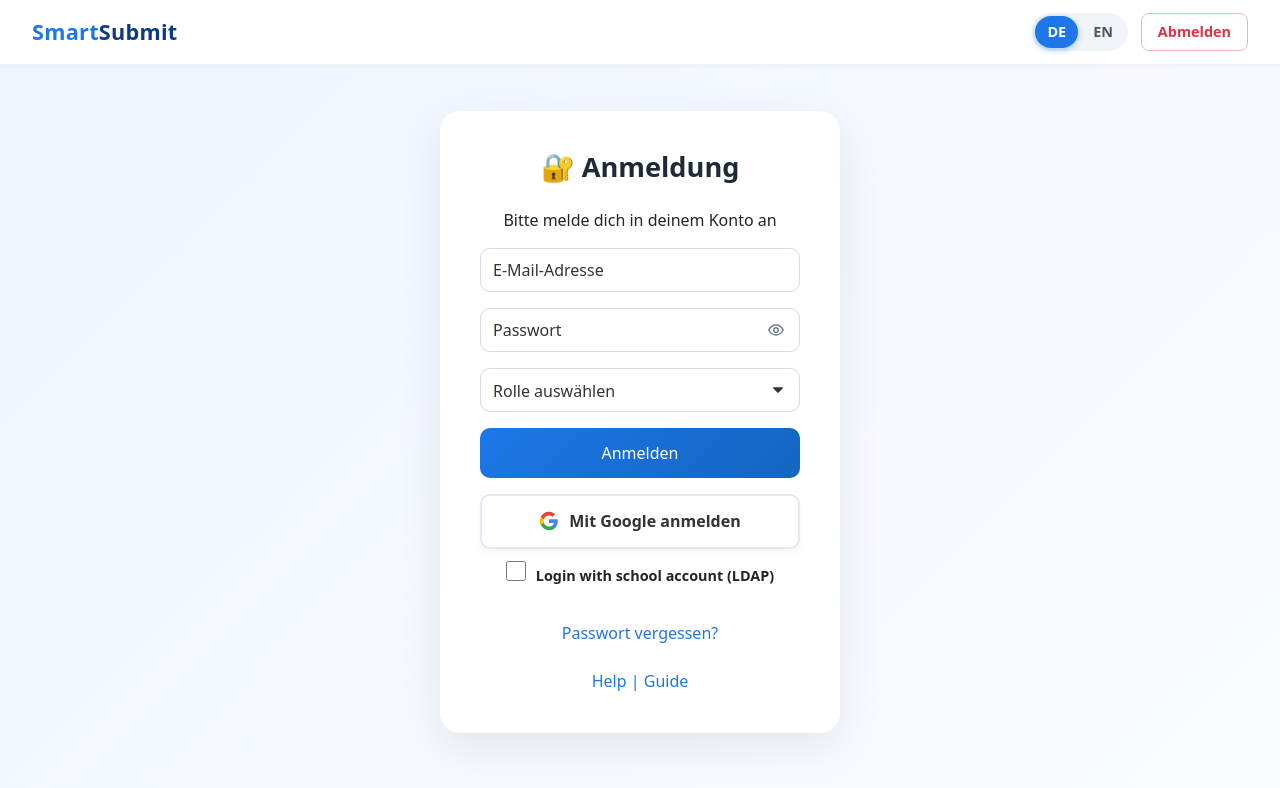
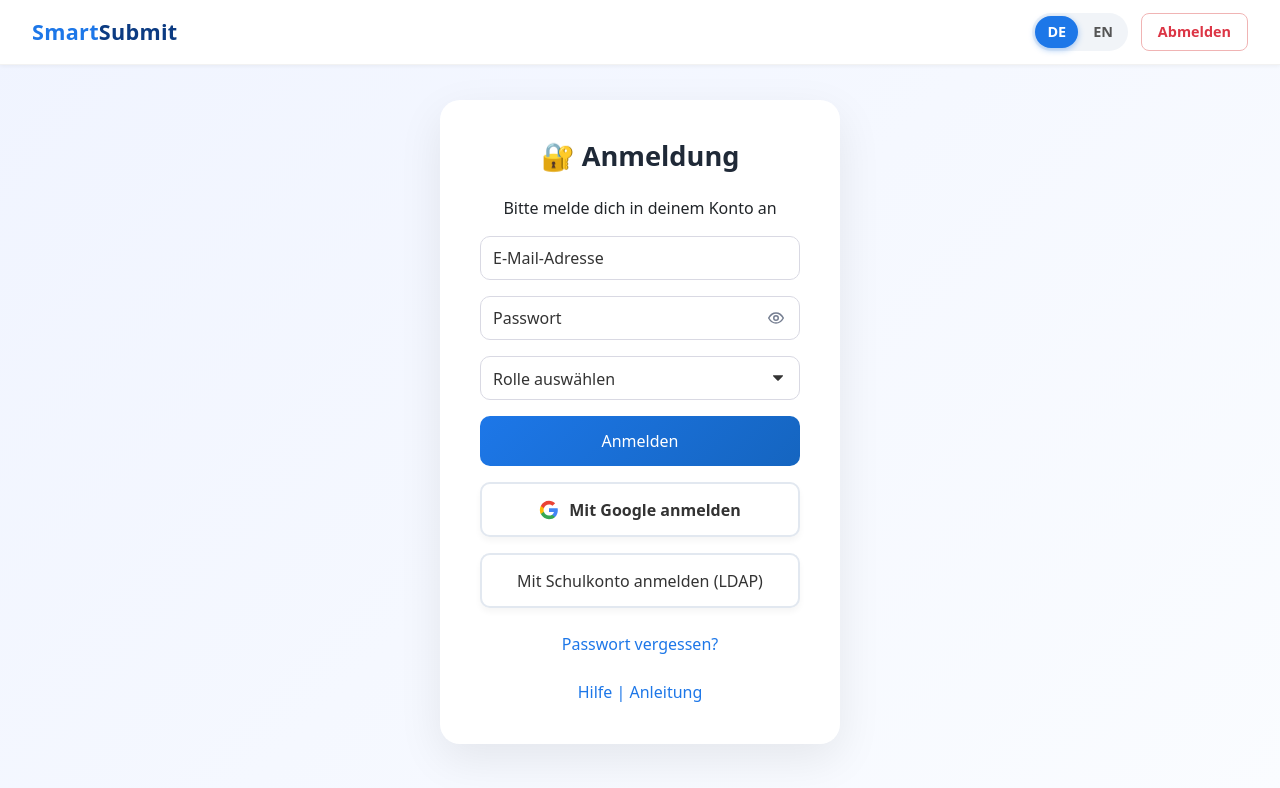
Before and after one commit to HTLBulme/SmartSubmit, a React (Vite) app in the folder frontend/: page / in a window 1280 px wide. Shown: the top 788 px of the page. Built offline with nearby package versions, Linux system fonts and the light colour scheme.

Commit message:
Change style for LDAP login option (#63)

```diff
--- a/frontend/src/i18n.js
+++ b/frontend/src/i18n.js
@@ -34,6 +34,7 @@
     goToLogin: "Zum Login",
     loginTitle: "Anmeldung",
     loginWithGoogle: "Mit Google anmelden",
+    loginWithLdap: "Mit Schulkonto anmelden (LDAP)",
 
     // --- Teacher Panel & Assignment Creation ---
     assignmentSeed1: "Quadratische Gleichungen lösen",
@@ -161,6 +162,7 @@
     help: {
         title: "Hilfe & Anleitung",
         helpBtn: "Hilfe",
+        helpTitle: "Anleitung",
         quickStart: "Schnellstart",
         forAdmins: "Für Administratoren",
         forTeachers: "Für Lehrer",
@@ -367,6 +369,7 @@
     goToLogin: "Go to login",
     loginTitle: "Login",
     loginWithGoogle: "Login with Google",
+    loginWithLdap: "Login with school account (LDAP)",
 
     // --- Teacher Panel & Assignment Creation ---
     assignmentSeed1: "Solving quadratic equations",
@@ -491,6 +494,7 @@
     help: {
         title: "Help & Instructions",
         helpBtn: "Help",
+        helpTitle: "Instructions",
         quickStart: "Quick Start",
         forAdmins: "For Administrators",
         forTeachers: "For Teachers",
--- a/frontend/src/pages/login.jsx
+++ b/frontend/src/pages/login.jsx
@@ -206,17 +206,15 @@
         </button>
 
          {/* --- LDAP Toggle --- */}
-        <div className="ldap-row" style={{ marginTop: "12px" }}>
-          <input
-            type="checkbox"
-            style={{ width: "20px", height: "20px", marginRight: "10px" }}
-            checked={useLdapToggle}
-            onChange={(e) => setUseLdapToggle(e.target.checked)}
-          />
-          <span style={{ fontWeight: "bold", fontSize: "0.9rem", position: "relative" }}>
-            {t.useLdap || "Login with school account (LDAP)"}
-          </span>
-        </div>
+        <button
+          type="button"
+          className="google-login-btn"
+          onClick={() => setUseLdapToggle(!useLdapToggle)}
+        >
+          <p style={{ margin: 0, fontWeight: 500 }}>
+            {t.loginWithLdap || "Login with school account (LDAP)"}
+          </p>
+        </button>
 
         <a className="forgot-link" href="#">
           {t.forgot}
@@ -225,7 +223,7 @@
         {/* Help Link */}
         <div className="text-center mt-3">
           <Link to="/help" className="forgot-link">
-            {t.helpBtn || "Help"} | {t.helpTitle || "Guide"}
+            {t.help.helpBtn || "Help"} | {t.help.helpTitle || "Guide"}
           </Link>
         </div>
 
```
